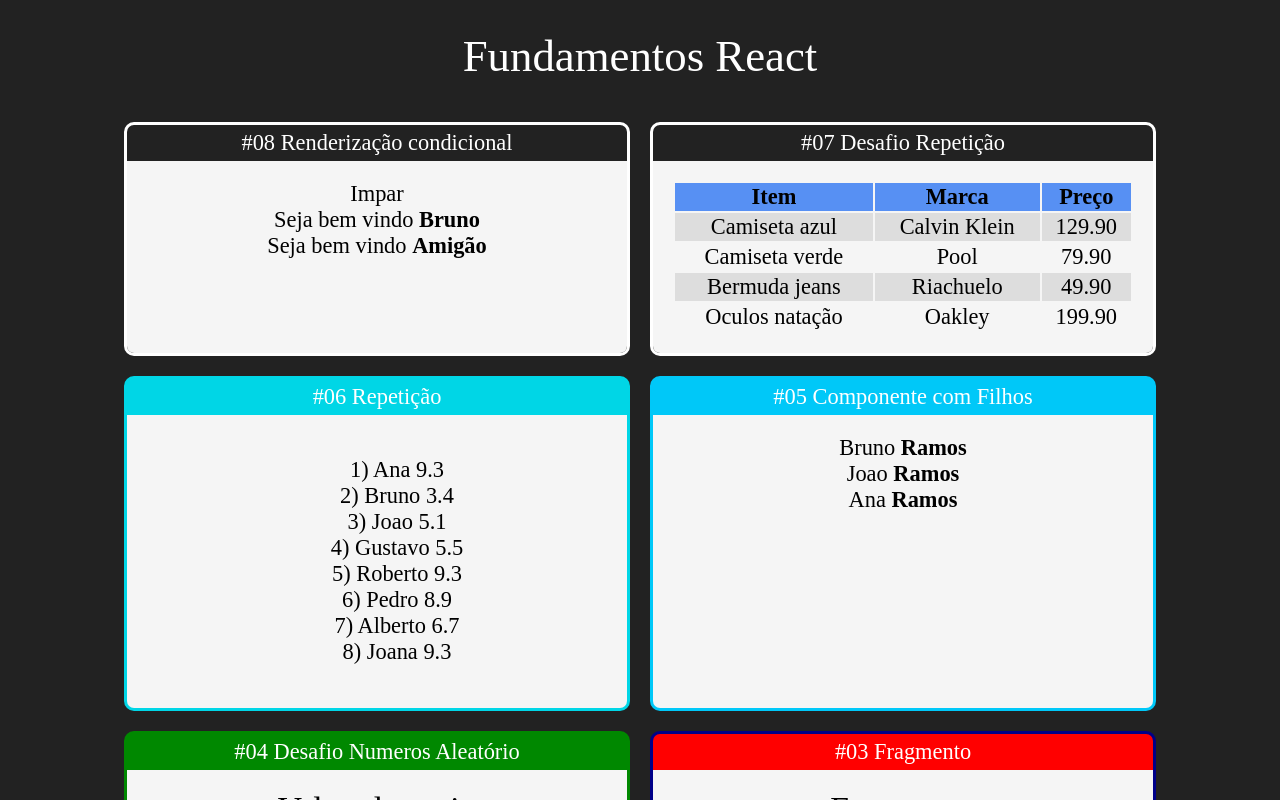
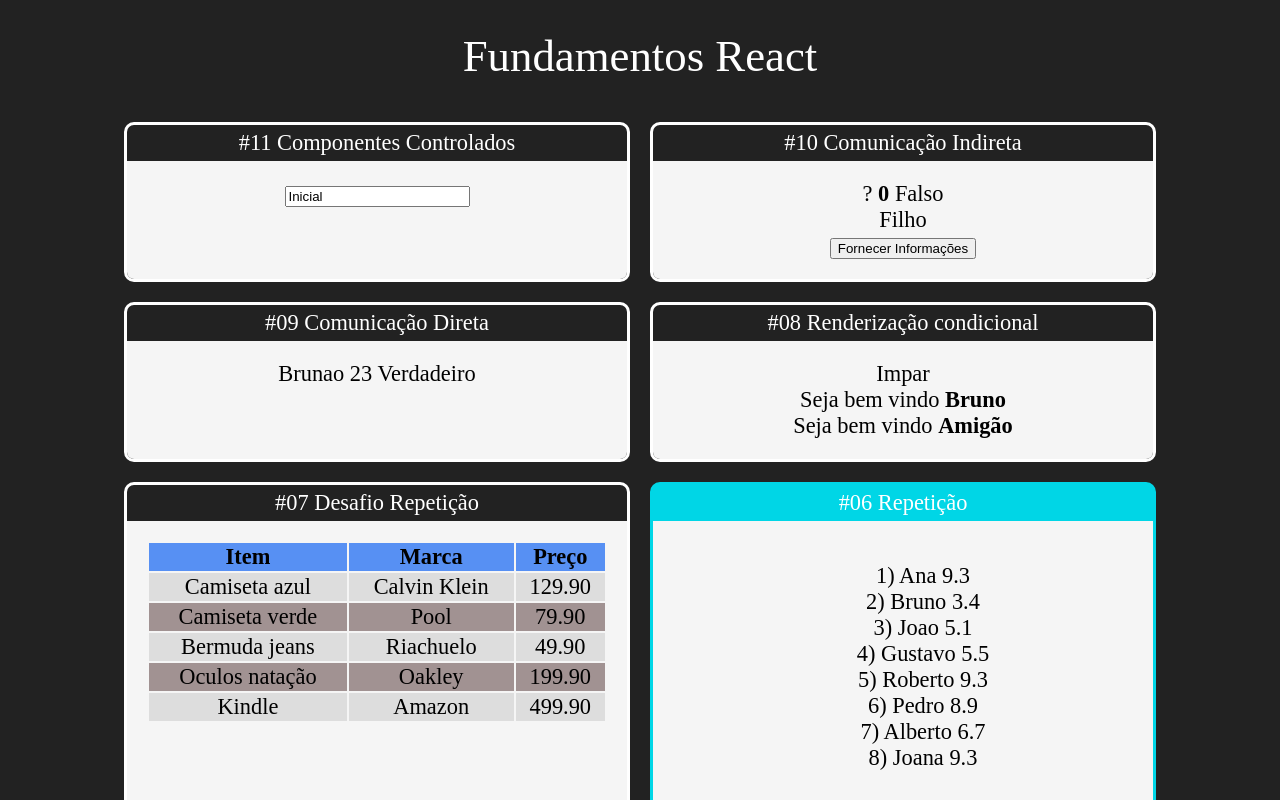
Before and after one commit to bruno-ramosb/react-redux, a React (Create React App) app in the folder fundamentos-react/: page / in a window 1280 px wide. Shown: the top 800 px of the page. Built offline with nearby package versions, Linux system fonts and the light colour scheme.

Commit message:
Comunicacao direta, indireta , componente controlado e com estado

```diff
--- a/fundamentos-react/src/App.jsx
+++ b/fundamentos-react/src/App.jsx
@@ -12,11 +12,26 @@
 import ComParametro from './components/basics/ComParametro';
 import Fragmento from './components/basics/Fragmento';
 import Aleatorio from "./components/basics/Aleatorio";
+import DiretaPai from "./components/comunicacao/DiretaPai";
+import IndiretaPai from "./components/comunicacao/IndiretaPai";
+import Input from "./components/formulario/Input";
 
 export default _ =>
     <div className="App">
         <h1>Fundamentos React</h1>
         <div className="Cards">
+
+            <Card titulo="#11 Componentes Controlados" color="#00J6E7">
+                <Input></Input>
+            </Card>
+
+            <Card titulo="#10 Comunicação Indireta" color="#00J6E7">
+                <IndiretaPai></IndiretaPai>
+            </Card>
+
+            <Card titulo="#09 Comunicação Direta" color="#00J6E7">
+                <DiretaPai></DiretaPai>
+            </Card>
 
             <Card titulo="#08 Renderização condicional" color="#00J6E6">
                 <ParOuImpar numero={13}></ParOuImpar>
--- /dev/null
+++ b/fundamentos-react/src/components/comunicacao/DiretaFilho.jsx
@@ -0,0 +1,12 @@
+import React from "react";
+
+
+export default props =>{
+    return (
+        <div>
+            <span>{props.nome} </span>
+            <span>{props.idade} </span>
+            <span>{props.nerd ? 'Verdadeiro' : 'Falso'} </span>
+        </div>
+    )
+}
--- /dev/null
+++ b/fundamentos-react/src/components/comunicacao/DiretaPai.jsx
@@ -0,0 +1,8 @@
+import React from "react";
+import DiretaFilho from "./DiretaFilho";
+
+export default props => {
+    return (
+        <DiretaFilho nome='Brunao' idade={23} nerd={true}></DiretaFilho>
+    )
+}
--- /dev/null
+++ b/fundamentos-react/src/components/comunicacao/IndiretaFilho.jsx
@@ -0,0 +1,14 @@
+import React from "react";
+
+export default props => {
+    const cb = props.quandoClicar
+    const gerarIdade = () => parseInt((Math.random() * (10))) + 25
+    return (
+        <div>
+            <div>Filho</div>
+            <button onClick={_ => cb('Bruno',gerarIdade(),true)}>
+                Fornecer Informações
+            </button>
+        </div>
+    )
+}
--- /dev/null
+++ b/fundamentos-react/src/components/comunicacao/IndiretaPai.jsx
@@ -0,0 +1,28 @@
+import React, { useState } from "react";
+import IndiretaFilho from "./IndiretaFilho";
+
+
+export default props => {
+    const [nome,setNome] = useState('?');
+    const [idade,setIdade] = useState(0);
+    const [nerd,setNerd] = useState(false)
+
+    function forneceInformacoes(nome, idade, nerd){
+        setNome(nome);
+        setIdade(idade);
+        setNerd(nerd);
+
+        console.log(nome,idade,nerd);
+    }
+
+    return (
+        <div>
+            <div>
+                <span>{nome} </span>
+                <span><strong>{idade} </strong></span>
+                <span>{nerd ? 'Verdadeiro' : 'Falso'}</span>
+            </div>
+            <IndiretaFilho quandoClicar={forneceInformacoes}></IndiretaFilho>
+        </div>
+    )
+}
--- /dev/null
+++ b/fundamentos-react/src/components/formulario/Input.jsx
@@ -0,0 +1,16 @@
+import React,{useState} from "react";
+
+export default props => {
+
+    const [dadosFormulario,setDadosFormulario] = useState('Inicial')
+
+    function quandoDigitar(e) {
+        setDadosFormulario(e.target.value)
+    }
+
+    return (
+        <div>
+            <input value={dadosFormulario} onChange={quandoDigitar}></input>
+        </div>
+    )
+};
--- a/fundamentos-react/src/data/tabelaProduto.js
+++ b/fundamentos-react/src/data/tabelaProduto.js
@@ -3,6 +3,7 @@
     {id:2, produto:'Camiseta verde', marca:'Pool',preco: 79.9},
     {id:3, produto:'Bermuda jeans', marca:'Riachuelo',preco: 49.9},
     {id:4, produto:'Oculos natação', marca:'Oakley',preco: 199.9},
+    {id:5, produto:'Kindle', marca:'Amazon',preco: 499.9},
 ]
 
 export default produtos
--- a/fundamentos-react/src/repeticao/TabelaProdutos.css
+++ b/fundamentos-react/src/repeticao/TabelaProdutos.css
@@ -9,3 +9,7 @@
 .TabelaProdutos .Par {
     background-color: #ddd;
 }
+
+.TabelaProdutos .Impar {
+    background-color: #a19292;
+}
--- a/fundamentos-react/src/repeticao/TabelaProdutos.jsx
+++ b/fundamentos-react/src/repeticao/TabelaProdutos.jsx
@@ -7,7 +7,7 @@
     function getLinhas() {
         return produtos.map((produto,i) => {
             return (
-                <tr key={produto.id} className={i % 2 ===0 ? 'Par': ''}>
+                <tr key={produto.id} className={i % 2 === 0 ? 'Par': 'Impar'}>
                     <td>{produto.produto}</td>
                     <td>{produto.marca}</td>
                     <td>{produto.preco.toFixed(2)}</td>
```
